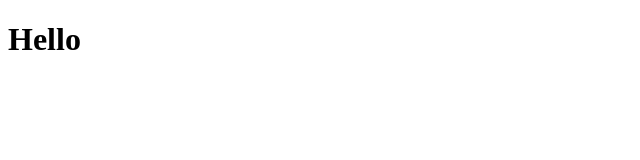
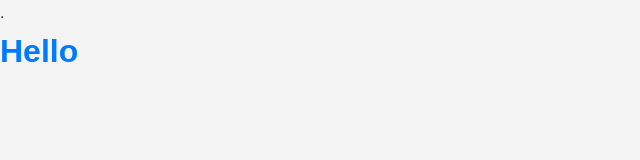
Before and after one commit to XaretOner/first, a plain HTML site: page index.html in a window 1280 px wide. Shown: the whole page, without its empty margins (0-640 px from the left). Drawn offline with Linux system fonts and the light colour scheme.

Commit message:
Update index.html

```diff
--- a/index.html
+++ b/index.html
@@ -4,6 +4,7 @@
           <meta charset="UTF-8">
 		  <meta name="viewpoint" content="width=device-width, initial-scale=1.0">
 		  <title>XaretOner</title>
+	<link rel="stylesheet" type="text/css" href="https://raw.githubusercontent.com/XaretOner/first/main/style.css"> .
       </head>
       <body>
 			<h1>Hello</h1>
```
